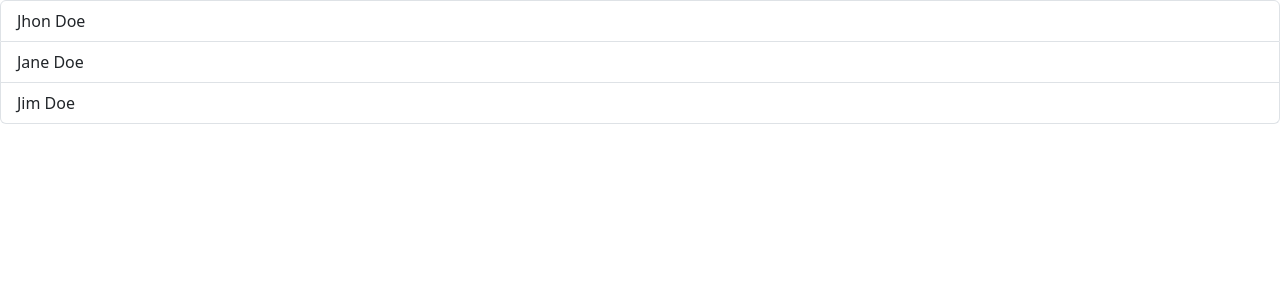
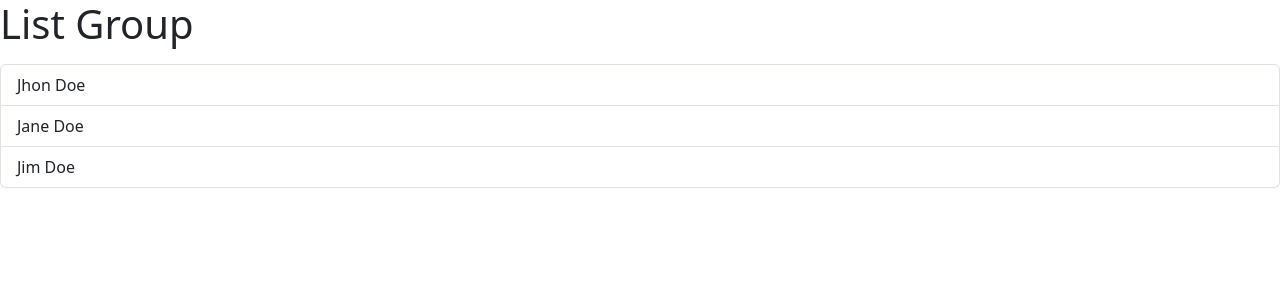
Before and after one commit to Shafi-Yaftali01/game-hub, a React (Vite) app: page / in a window 1280 px wide. Shown: the top 300 px of the page. Built offline with nearby package versions, Linux system fonts and the light colour scheme.

Commit message:
feat: wrap the elements inside the listGroup component with fragement to make sure react doesn't throw us with error

```diff
--- a/src/components/ListGroup.tsx
+++ b/src/components/ListGroup.tsx
@@ -1,10 +1,13 @@
 const ListGroup = () => {
   return (
+    <>
+    <h1 className="mb-3">List Group</h1>
     <ul className="list-group">
-      <li className="list-group-item">Jhon Doe</li>
-      <li className="list-group-item">Jane Doe</li>
-      <li className="list-group-item">Jim Doe</li>
-    </ul>
+        <li className="list-group-item">Jhon Doe</li>
+        <li className="list-group-item">Jane Doe</li>
+        <li className="list-group-item">Jim Doe</li>
+      </ul>
+    </>
   );
 };
 
```
